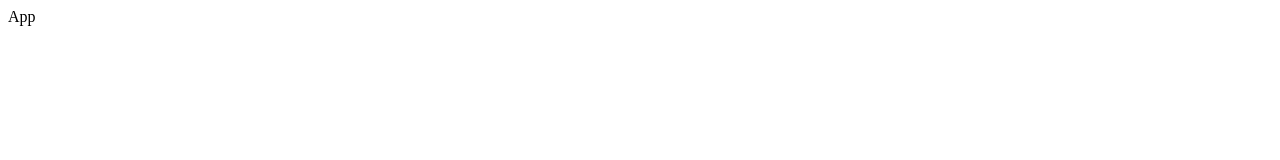
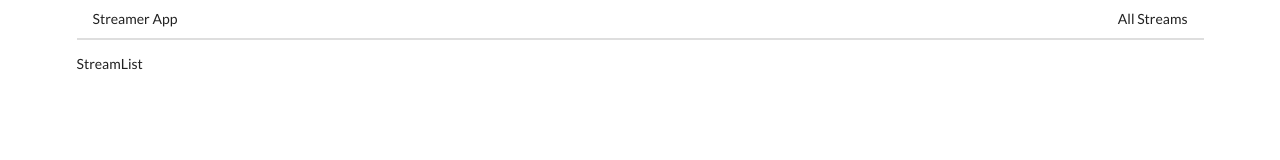
Before and after one commit to noomdalv/redux_streams, a React app in the folder client/: page / in a window 1280 px wide. Built offline with nearby package versions, Linux system fonts and the light colour scheme.

Commit message:
imported semantic cdn, added Header.js and routes for stream components

```diff
--- a/client/public/index.html
+++ b/client/public/index.html
@@ -3,6 +3,8 @@
   <head>
     <meta charset="utf-8" />
     <link rel="icon" href="%PUBLIC_URL%/favicon.ico" />
+		<link rel="stylesheet" href="https://cdnjs.cloudflare.com/ajax/libs/semantic-ui/2.4.1/semantic.min.css"
+		integrity="sha256-9mbkOfVho3ZPXfM7W8sV2SndrGDuh7wuyLjtsWeTI1Q=" crossorigin="anonymous" />
     <meta name="viewport" content="width=device-width, initial-scale=1" />
     <meta name="theme-color" content="#000000" />
     <meta
--- a/client/src/components/App.js
+++ b/client/src/components/App.js
@@ -1,10 +1,23 @@
 import React from 'react';
-import { BrowserRouter, Router } from 'react-router-dom';
+import { BrowserRouter, Route } from 'react-router-dom';
+import StreamList from './streams/StreamList';
+import StreamCreate from './streams/StreamCreate';
+import StreamShow from './streams/StreamShow';
+import StreamEdit from './streams/StreamEdit';
+import StreamDelete from './streams/StreamDelete';
+import Header from './Header';
 
 const App = () => {
 	return (
-		<div>
-			App
+		<div className="ui container">
+			<BrowserRouter>
+				<Header />
+				<Route path="/" exact component={StreamList} />
+				<Route path="/streams/new" exact component={StreamCreate} />
+				<Route path="/streams/show" exact component={StreamShow} />
+				<Route path="/streams/edit" exact component={StreamEdit} />
+				<Route path="/streams/delete" exact component={StreamDelete} />
+			</BrowserRouter>
 		</div>
 	)
 };
--- /dev/null
+++ b/client/src/components/Header.js
@@ -0,0 +1,15 @@
+import React from 'react';
+import { Link } from 'react-router-dom';
+
+const Header = () => {
+	return (
+		<div className="ui secondary pointing menu">
+			<Link to="/" className="item">Streamer App</Link>
+			<div className="right menu">
+				<Link to="/" className="item">All Streams</Link>
+			</div>
+		</div>
+	)
+};
+
+export default Header;
```
Also changed, not shown: 1 other file.
